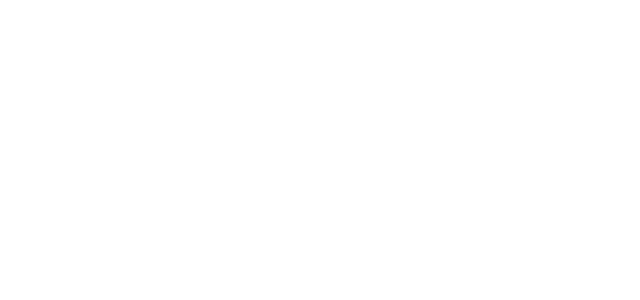
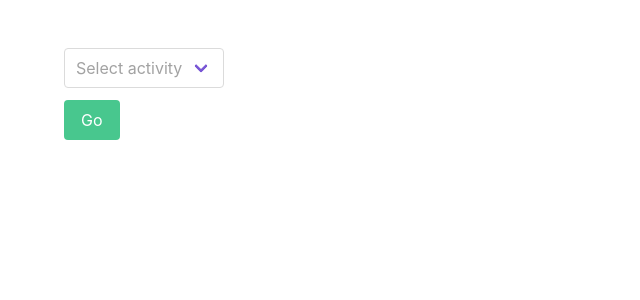
Before and after one commit to MUMT-IT/healthapp, a Vue app in the folder tophealth/: page /activity in a window 1280 px wide. Shown: the top 300 px of the page, without its empty margins (0-640 px from the left). Built offline with nearby package versions, Linux system fonts and the light colour scheme.

Commit message:
added Activity view
added route for the activity view

added link to the activity view on related pages

renamed Slot to AppointmentSlot

```diff
--- a/tophealth/src/router/index.js
+++ b/tophealth/src/router/index.js
@@ -16,7 +16,12 @@
     component: () => import('../views/Customers/HealthRecords.vue')
   },
   {
-    path: '/appointments',
+    path: '/activity',
+    name: 'Activity',
+    component: () => import('../views/Customers/Activity.vue')
+  },
+  {
+    path: '/appointments/:activityId',
     name: 'Appointment',
     component: () => import('../views/Customers/Appointment.vue')
   },
--- /dev/null
+++ b/tophealth/src/views/Customers/Activity.vue
@@ -0,0 +1,52 @@
+<template>
+  <section class="section">
+    <div class="container">
+      <b-field>
+        <b-select placeholder="Select activity" v-model="selectedActivity">
+          <option
+              v-for="option in options"
+              :value="option"
+              :key="option.id">
+            {{ option.activity }}
+          </option>
+        </b-select>
+      </b-field>
+      <button class="button is-success" @click="book">Go</button>
+    </div>
+  </section>
+</template>
+
+<script>
+export default {
+  name: "Activity",
+  data() {
+    return {
+      selectedActivity: null,
+      options: [
+        {
+          id: 1,
+          activity: 'Follow up'
+        },
+        {
+          id: 2,
+          activity: 'Wellness'
+        },
+        {
+          id: 3,
+          activity: 'Consult'
+        },
+      ]
+    }
+  },
+  methods: {
+    book: function() {
+      console.log(this.selectedActivity.id)
+      this.$router.push({name: 'Appointment', params: {activityId: this.selectedActivity.id}})
+    }
+  }
+}
+</script>
+
+<style scoped>
+
+</style>
--- a/tophealth/src/views/Customers/AppointmentDetail.vue
+++ b/tophealth/src/views/Customers/AppointmentDetail.vue
@@ -12,6 +12,10 @@
       <tr>
         <td>End</td>
         <td>{{ slot.end }}</td>
+      </tr>
+      <tr>
+        <td>Activity</td>
+        <td>{{ slot.activity.name }}</td>
       </tr>
       <tr>
         <td>Location</td>
@@ -39,7 +43,7 @@
   return {
     slot: null,
     isLoading: false,
-    isFinishedLoading: false
+    isFinishedLoading: false,
   }
 },
   methods: {
--- a/tophealth/src/views/Customers/Slot.vue
+++ b/tophealth/src/views/Customers/Slot.vue
@@ -16,7 +16,11 @@
             <span class="tag is-success">5</span>
           </div>
           <div class="tags has-addons">
-            <span class="tag">Pending</span>
+            <span class="tag">
+              <span class="icon">
+                <i class="fas fa-user-clock"></i>
+              </span>
+            </span>
             <span class="tag is-warning">3</span>
           </div>
         </td>
@@ -34,7 +38,7 @@
 import axios from "axios";
 
 export default {
-  name: "Slot",
+  name: "AppointmentSlot",
   data() {
     return {
       slots: [],
--- a/tophealth/src/views/Home.vue
+++ b/tophealth/src/views/Home.vue
@@ -2,7 +2,7 @@
   <div class="home">
     <img alt="Vue logo" src="../assets/logo.png">
     <HelloWorld msg="Welcome to Your Vue.js App"/>
-    <router-link :to="{'name': 'Appointment'}">Make an appointment</router-link>
+    <router-link :to="{'name': 'Activity'}">Make an appointment</router-link>
   </div>
 </template>
 
```
